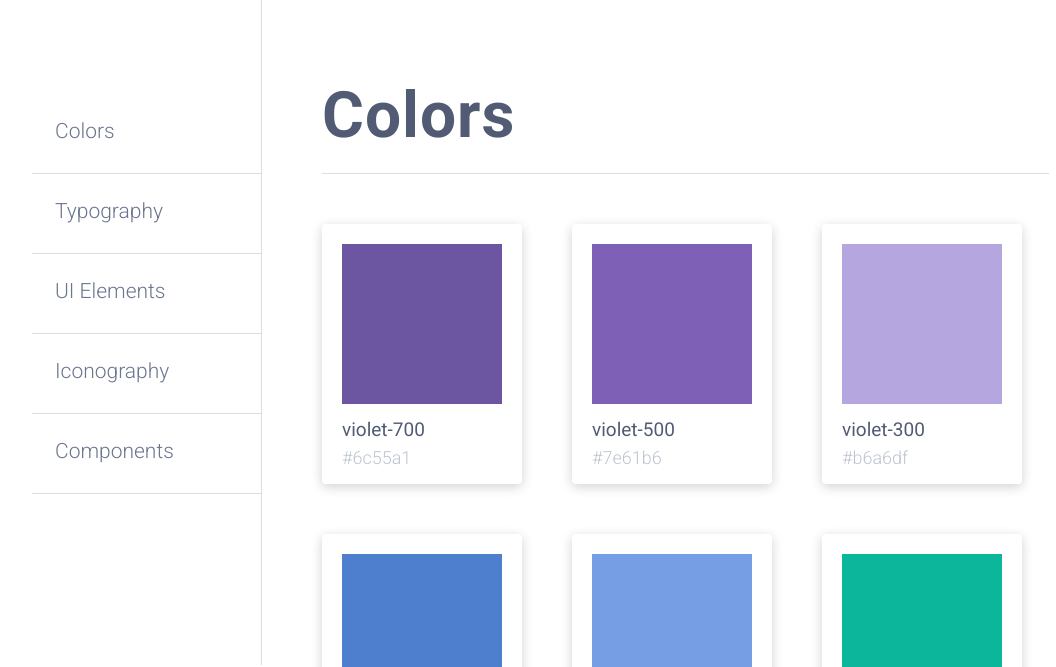
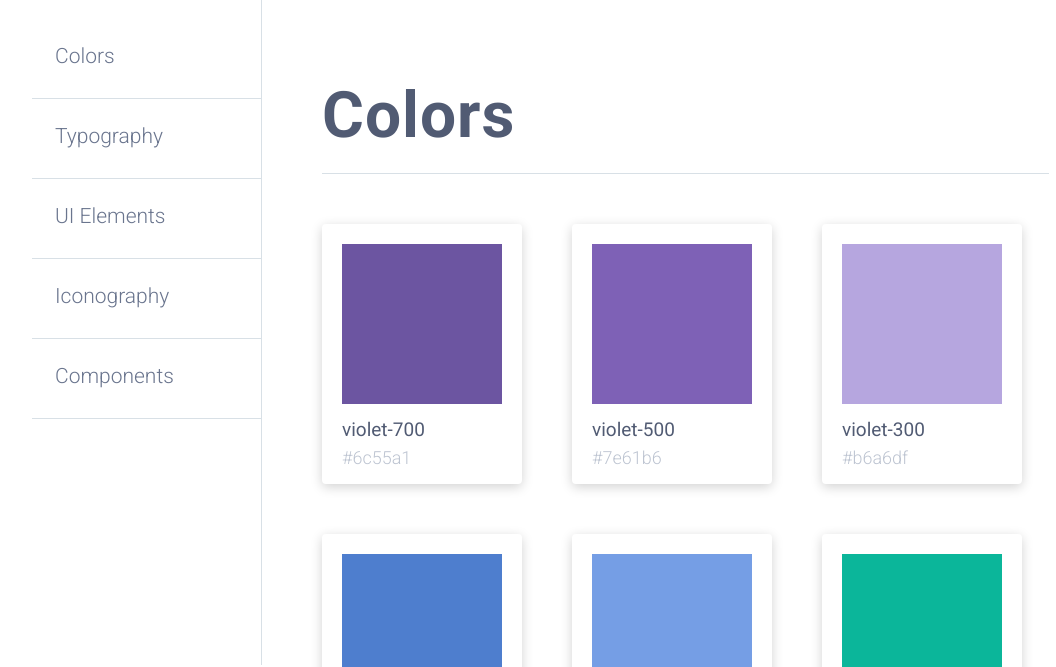
Before and after one commit to geniuslogo/ABSENCE-STYLEGUIDE, a plain HTML site: page index.html in a window 1280 px wide. Shown: the part 135-802 px from the top of the page, without its empty margins (38-1094 px from the left). Drawn offline with Linux system fonts and the light colour scheme.

Commit message:
Add files via upload

```diff
--- a/css/main.css
+++ b/css/main.css
@@ -46,7 +46,8 @@ body {font-family: 'Roboto', sans-serif; background: #fff;}
     list-style-type: none;
     width: 300px;
     overflow-y: scrollxxx;
-    padding: 229px 0 60px 0;
+    padding: 0px 0 60px 0;
+    padding-top: 12%;
     position: fixed;
     top: 0;
     left: 0;
```
